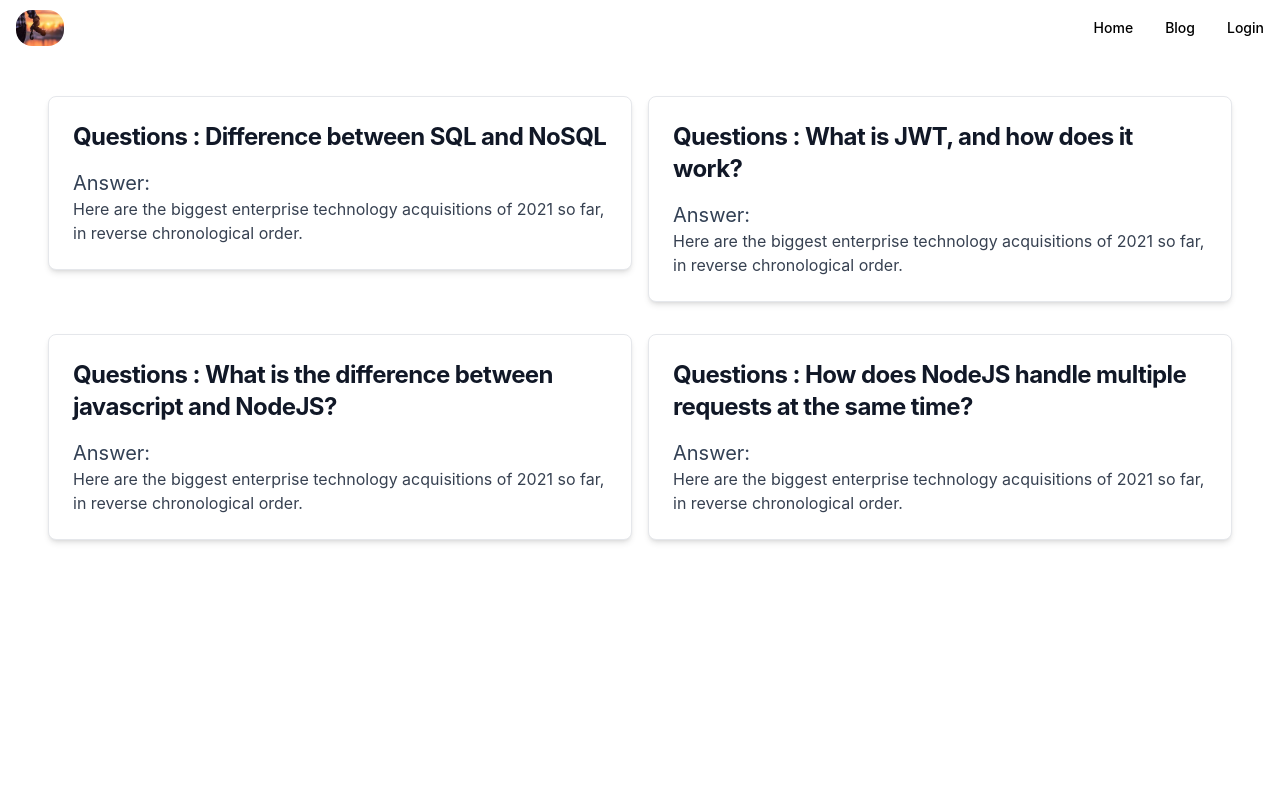
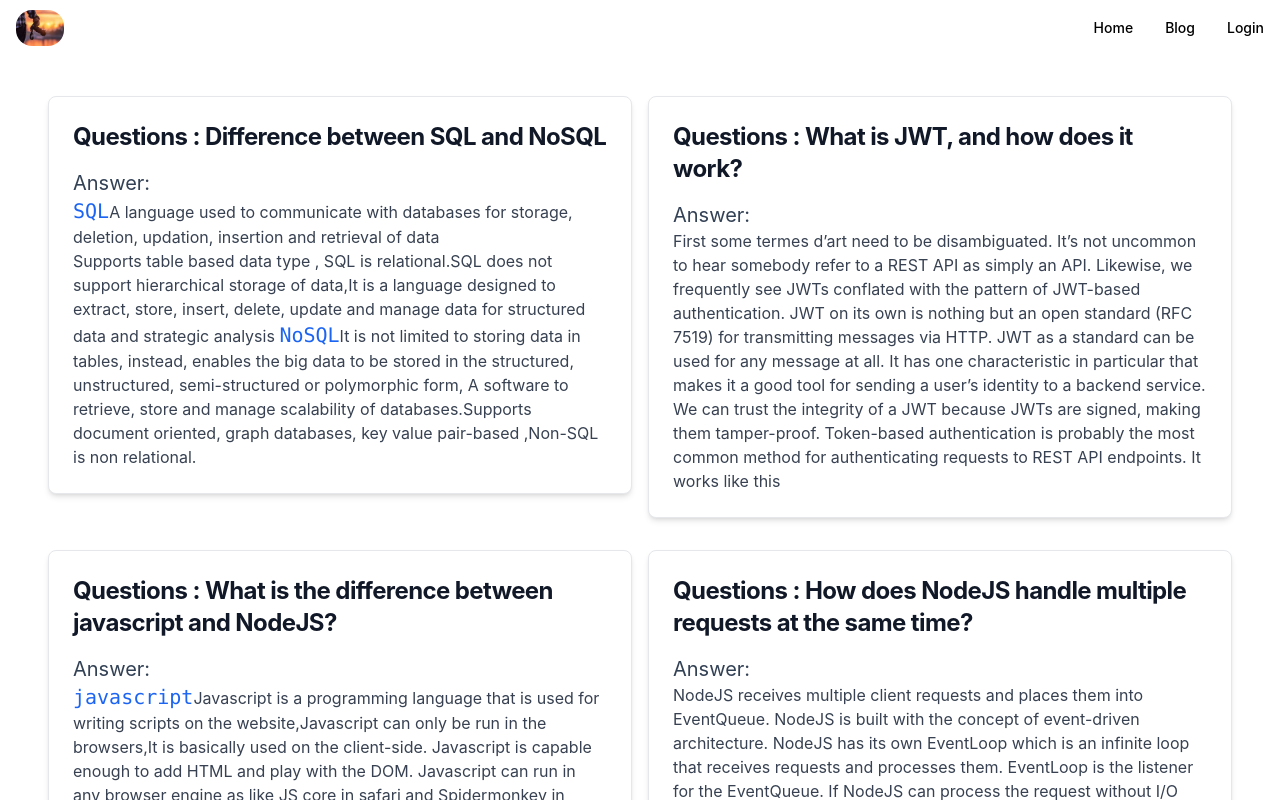
Before and after one commit to redoyhossin/Rh-digital-photographer, a React (Create React App) app: page /Blog in a window 1280 px wide. Shown: the top 800 px of the page. Built offline with nearby package versions, Linux system fonts and the light colour scheme; no server answers.

Commit message:
solved blog rout

```diff
--- a/src/Pages/Blog/Blog.js
+++ b/src/Pages/Blog/Blog.js
@@ -13,10 +13,12 @@ const Blog = () => {
                     </h5>
                     <p className="font-normal text-gray-700 dark:text-gray-400">
                         <p className='text-xl text-slate-700 text-semibold'>Answer:</p>
-                        Here are the biggest enterprise technology acquisitions of 2021 so far, in reverse chronological order.
+                        <code className='text-xl text-blue-600'>SQL</code>
+                        A language used to communicate with databases for storage, deletion, updation, insertion and retrieval of data <br /> Supports table based data type , SQL is relational.SQL does not support hierarchical storage of data,It is a language designed to extract, store, insert, delete, update and manage data for structured data and strategic analysis   <code className='text-xl text-blue-600'>NoSQL</code>It is not limited to storing data in tables, instead, enables the big data to be stored in the structured, unstructured, semi-structured or polymorphic form, A software to retrieve, store and manage scalability of databases.Supports document oriented, graph databases, key value pair-based ,Non-SQL is non relational.
                     </p>
                 </Card>
             </div>
+
             <div className='mb-4'>
                 <Card >
                     <h5 className="text-2xl font-bold tracking-tight text-gray-900 dark:text-white">
@@ -24,7 +26,7 @@ const Blog = () => {
                     </h5>
                     <p className="font-normal text-gray-700 dark:text-gray-400">
                         <p className='text-xl text-slate-700 text-semibold'>Answer:</p>
-                        Here are the biggest enterprise technology acquisitions of 2021 so far, in reverse chronological order.
+                        First some termes d’art need to be disambiguated. It’s not uncommon to hear somebody refer to a REST API as simply an API. Likewise, we frequently see JWTs conflated with the pattern of JWT-based authentication. JWT on its own is nothing but an open standard (RFC 7519) for transmitting messages via HTTP. JWT as a standard can be used for any message at all. It has one characteristic in particular that makes it a good tool for sending a user’s identity to a backend service. We can trust the integrity of a JWT because JWTs are signed, making them tamper-proof. Token-based authentication is probably the most common method for authenticating requests to REST API endpoints. It works like this
                     </p>
                 </Card>
             </div>
@@ -35,7 +37,8 @@ const Blog = () => {
                     </h5>
                     <p className="font-normal text-gray-700 dark:text-gray-400">
                         <p className='text-xl text-slate-700 text-semibold'>Answer:</p>
-                        Here are the biggest enterprise technology acquisitions of 2021 so far, in reverse chronological order.
+                        <code className='text-xl text-blue-600'>javascript</code>
+                        Javascript is a programming language that is used for writing scripts on the website,Javascript can only be run in the browsers,It is basically used on the client-side.	Javascript is capable enough to add HTML and play with the DOM. Javascript can run in any browser engine as like JS core in safari and Spidermonkey in Firefox,Javascript can run in any browser engine as like JS core in safari and Spidermonkey in Firefox <code className='text-xl text-blue-600'>javascript</code> We can run Javascript outside the browser with the help of NodeJS.It is mostly used on the server-side.,Nodejs does not have capability to add HTML tags.Nodejs does not have capability to add HTML tags.Some of the Nodejs modules are Lodash, express etc. These modules are to be imported from npm
                     </p>
                 </Card>
             </div>
@@ -46,7 +49,9 @@ const Blog = () => {
                     </h5>
                     <p className="font-normal text-gray-700 dark:text-gray-400">
                         <p className='text-xl text-slate-700 text-semibold'>Answer:</p>
-                        Here are the biggest enterprise technology acquisitions of 2021 so far, in reverse chronological order.
+                            NodeJS receives multiple client requests and places them into EventQueue. NodeJS is built with the concept of event-driven architecture. NodeJS has its own EventLoop which is an infinite loop that receives requests and processes them. EventLoop is the listener for the EventQueue.
+
+                            If NodeJS can process the request without I/O blocking then the event loop would itself process the request and sends the response back to the client by itself. But, it is possible to process multiple requests parallelly using the NodeJS cluster module or worker_threads module.
                     </p>
                 </Card>
             </div>
```
